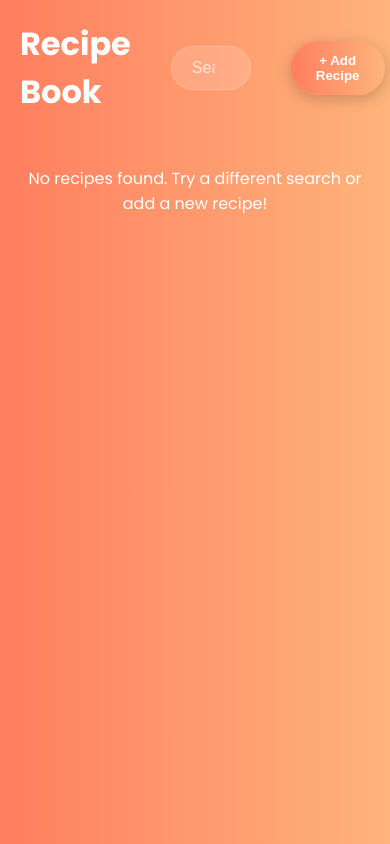
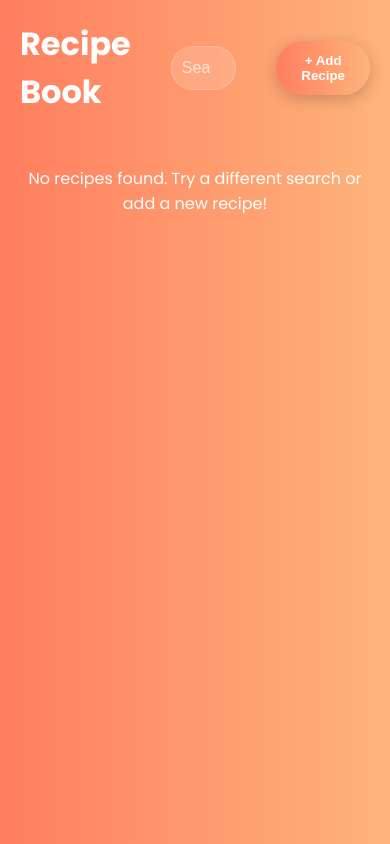
Before and after one commit to TanmayR0X/Recipe-Book, a plain HTML site: page index.html in a window 390 px wide. Drawn offline with nearby package versions, Linux system fonts and the light colour scheme.

Commit message:
Update style.css

```diff
--- a/style.css
+++ b/style.css
@@ -39,7 +39,6 @@ header .container {
   margin: 0 40px;
 }
 #search-bar {
-  min-width:80px;
   width: 100%;
   background: rgba(255, 255, 255, 0.15);
   border: 1px solid rgba(255, 255, 255, 0.2);
@@ -51,6 +50,13 @@ header .container {
 }
 #search-bar::placeholder {
   color: rgba(255, 255, 255, 0.7);
+}
+
+@media screen and (max-width:600px) {
+ #search-bar {
+  min-width:100ox;
+   padding:12px 10px;
+ }
 }
 #search-bar:focus {
   outline: none;
```
